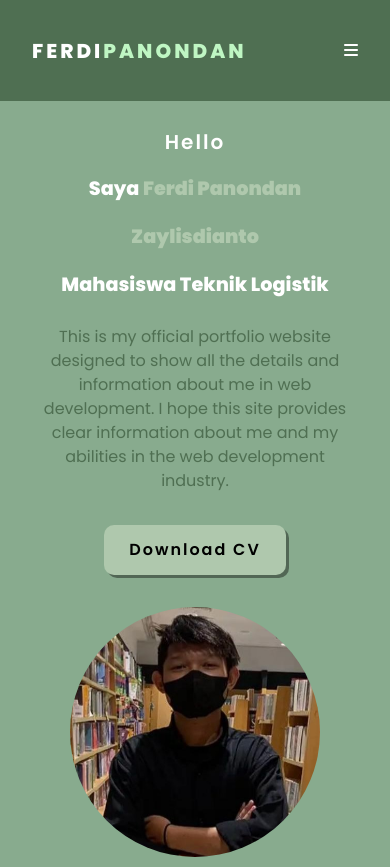
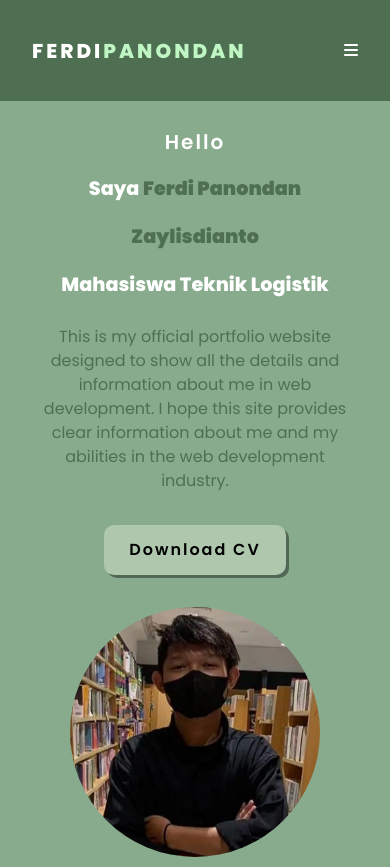
Before and after one commit to nadhifahmad-loops/kontak-fazcodeid, a plain HTML site: page index.html in a window 390 px wide. Shown: the top 867 px of the page. Drawn offline with Linux system fonts and the light colour scheme; a web font is replaced by a local one.

Commit message:
Add files via upload

```diff
--- a/style.css
+++ b/style.css
@@ -471,7 +471,6 @@ header ul li a:hover{
     }
     .tittle span{
         font-weight: 900;
-        color: var(--blue);
     }
 }
 
```
